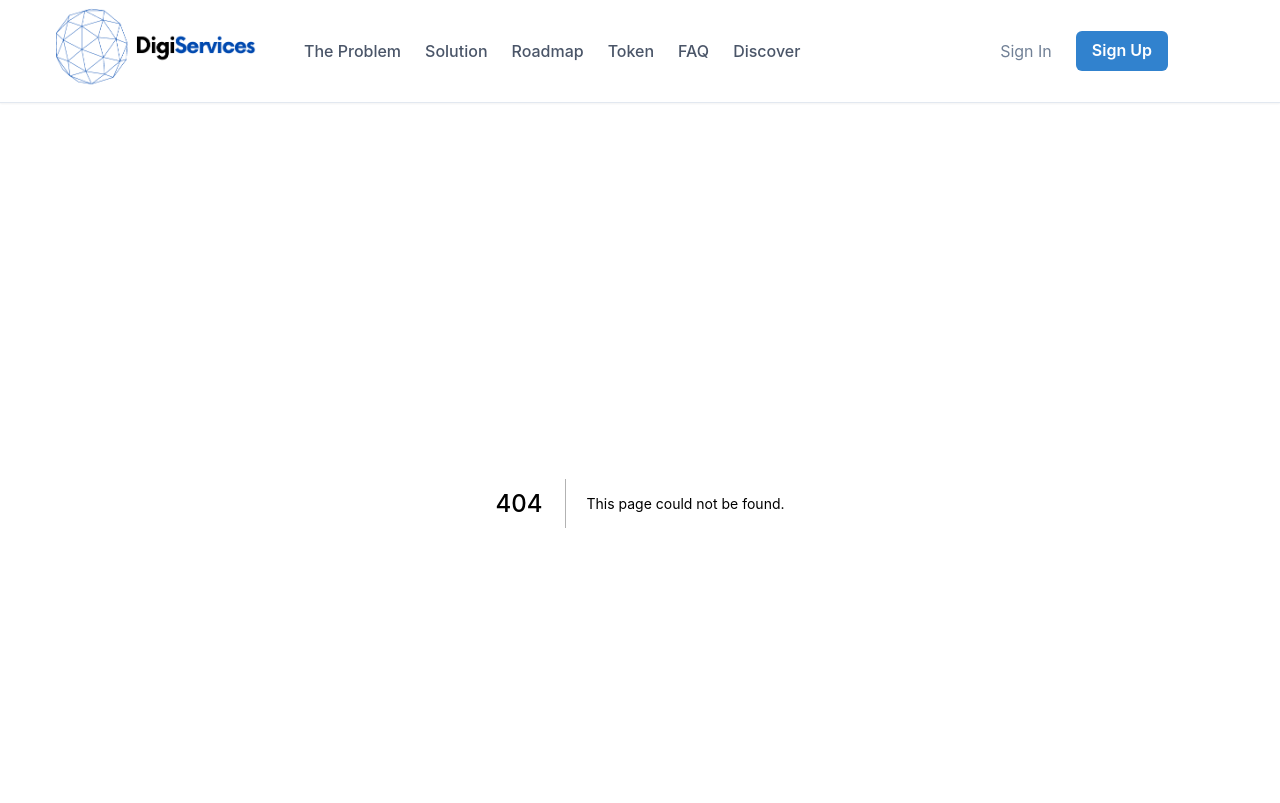
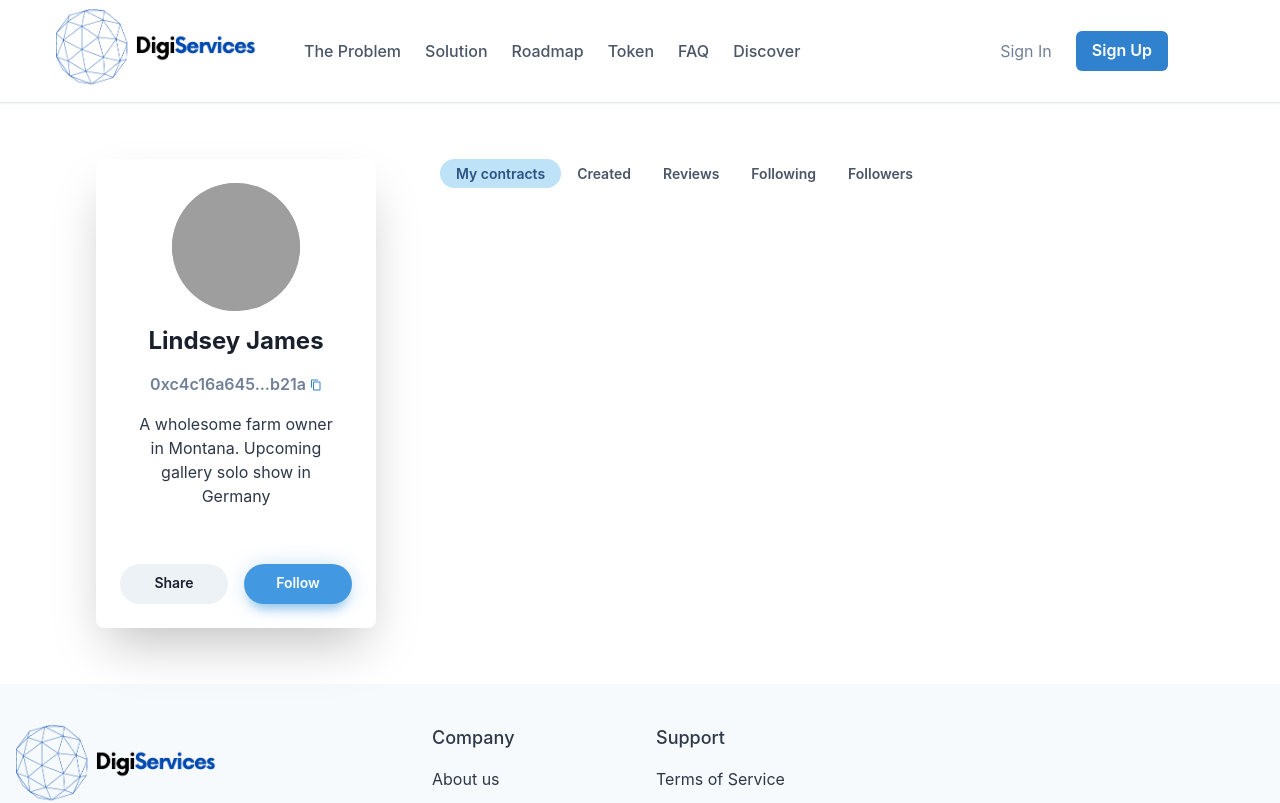
Before and after one commit to athena-labz/athena-frontend, a Next.js app: page /profile in a window 1280 px wide. Before the commit this address had no page. Shown: the top 803 px of the page. Built offline with nearby package versions, Linux system fonts and the light colour scheme; grey boxes are pictures that could not be loaded.

Commit message:
User profile not finished yet #13

```diff
--- /dev/null
+++ b/components/UserCard/index.tsx
@@ -0,0 +1,92 @@
+import {
+    Heading,
+    Avatar,
+    Box,
+    Center,
+    Stack,
+    Button,
+    Badge,
+    useColorModeValue,
+    Text
+  } from '@chakra-ui/react';
+  import { CopyIcon } from '@chakra-ui/icons'
+  import Image from 'next/image';
+
+  export default function UserCard() {
+    const isJudge = false;
+    return (
+        <Center py={6}>
+        <Box
+          maxW={'280px'}
+          w={'full'}
+          bg={useColorModeValue('white', 'gray.900')}
+          boxShadow={'2xl'}
+          rounded={'lg'}
+          p={6}
+          textAlign={'center'}>
+          <Avatar
+            size={'2xl'}
+            src={
+              'https://images.unsplash.com/photo-1520810627419-35e362c5dc07?ixlib=rb-1.2.1&q=80&fm=jpg&crop=faces&fit=crop&h=200&w=200&ixid=eyJhcHBfaWQiOjE3Nzg0fQ'
+            }
+            alt={'Avatar Alt'}
+            mb={4}
+            pos={'relative'}
+
+          />
+          <Heading fontSize={'2xl'} fontFamily={'body'} mb={4}>
+            Lindsey James
+          </Heading>
+          <Text fontWeight={600} color={'gray.500'} mb={4}>
+            0xc4c16a645...b21a <CopyIcon w={3} h={3} color="blue.500"/>
+          </Text>
+          <Text
+            textAlign={'center'}
+            color={useColorModeValue('gray.700', 'gray.400')}
+            px={3} mb={6}>
+              A wholesome farm owner in Montana. Upcoming gallery solo show in Germany
+          </Text>
+
+          <Stack align={'center'} justify={'center'} direction={'row'} mt={6}>
+            {isJudge && <Badge
+              px={2}
+              py={1}
+              bg={useColorModeValue('gray.400', 'blue.400')}
+              fontWeight={'400'} color='white'>
+                Judge
+            </Badge>}
+
+          </Stack>
+
+          <Stack mt={8} direction={'row'} spacing={4}>
+            <Button
+              flex={1}
+              fontSize={'sm'}
+              rounded={'full'}
+              _focus={{
+                bg: 'gray.200',
+              }}>
+              Share
+            </Button>
+            <Button
+              flex={1}
+              fontSize={'sm'}
+              rounded={'full'}
+              bg={'blue.400'}
+              color={'white'}
+              boxShadow={
+                '0px 1px 25px -5px rgb(66 153 225 / 48%), 0 10px 10px -5px rgb(66 153 225 / 43%)'
+              }
+              _hover={{
+                bg: 'blue.500',
+              }}
+              _focus={{
+                bg: 'blue.500',
+              }}>
+              Follow
+            </Button>
+          </Stack>
+        </Box>
+    </Center>
+    );
+  };
--- /dev/null
+++ b/pages/profile.tsx
@@ -0,0 +1,71 @@
+import React from 'react';
+import {
+  Heading,
+  Avatar,
+  Box,
+  Center,
+  Stack,
+  Button,
+  Link,
+  Badge,
+  Grid,
+  SimpleGrid,
+  GridItem,
+  useColorModeValue,
+  Image,
+  Text,
+  Divider,
+  HStack,
+  Tag,
+  SpaceProps,
+  Container,
+  VStack,
+  UnorderedList,
+  ListItem,
+  Tabs,
+  TabList,
+  Flex,
+  TabPanels,
+  Tab,
+  TabPanel
+} from '@chakra-ui/react';
+import { AiOutlineGlobal } from "react-icons/ai";
+import { CopyIcon } from '@chakra-ui/icons';
+import UserCard from '../components/UserCard';
+
+
+const ProfilePage = () => {
+  return (
+    <Flex maxW={'90%'} px="24" py="8" alignItems='row'>
+        <UserCard/>
+        <Tabs variant="soft-rounded" colorScheme="blue" size="sm" mt={6} ml={16}>
+          <TabList>
+            <Tab>My contracts</Tab>
+            <Tab>Created</Tab>
+            <Tab>Reviews</Tab>
+            <Tab>Following</Tab>
+            <Tab>Followers</Tab>
+          </TabList>
+          <TabPanels>
+            <TabPanel>
+
+            </TabPanel>
+            <TabPanel>
+              <p>two!</p>
+            </TabPanel>
+            <TabPanel>
+              <p>two!</p>
+            </TabPanel>
+            <TabPanel>
+              <p>two!</p>
+            </TabPanel>
+            <TabPanel>
+              <p>two!</p>
+            </TabPanel>
+          </TabPanels>
+        </Tabs>
+    </Flex>
+  );
+};
+
+export default ProfilePage;
```
